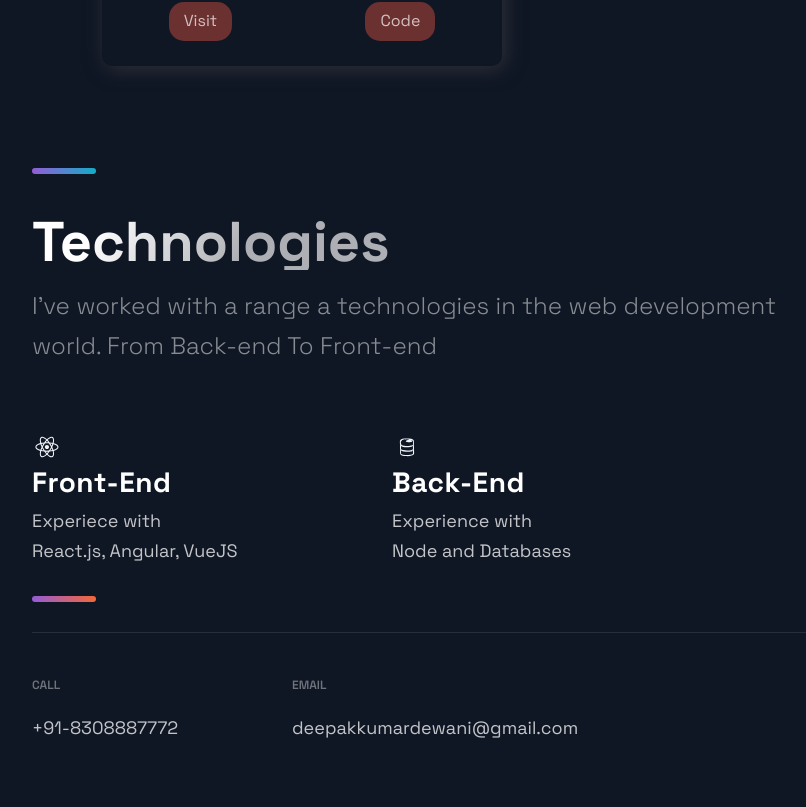
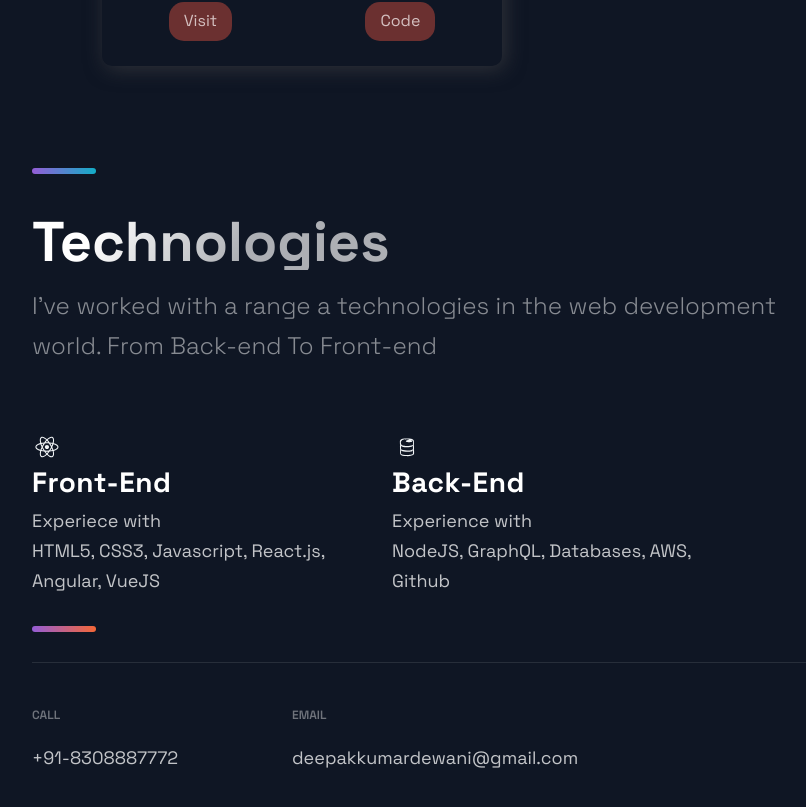
Before and after one commit to deepakkumardewani/my-portfolio, a Next.js app: page / in a window 1280 px wide. Shown: the part 3531-4338 px from the top of the page, without its empty margins (88-894 px from the left). Built offline with nearby package versions, Linux system fonts and the light colour scheme.

Commit message:
ADD: more technologies

```diff
--- a/src/components/Technologies/Technologies.js
+++ b/src/components/Technologies/Technologies.js
@@ -31,7 +31,7 @@ const Technologies = () => (
           <ListTitle>Front-End</ListTitle>
           <ListParagraph>
             Experiece with <br />
-            React.js, Angular, VueJS
+            HTML5, CSS3, Javascript, React.js, Angular, VueJS
           </ListParagraph>
         </ListContainer>
       </ListItem>
@@ -43,7 +43,7 @@ const Technologies = () => (
           <ListTitle>Back-End</ListTitle>
           <ListParagraph>
             Experience with <br />
-            Node and Databases
+            NodeJS, GraphQL, Databases, AWS, Github
           </ListParagraph>
         </ListContainer>
       </ListItem>
```
